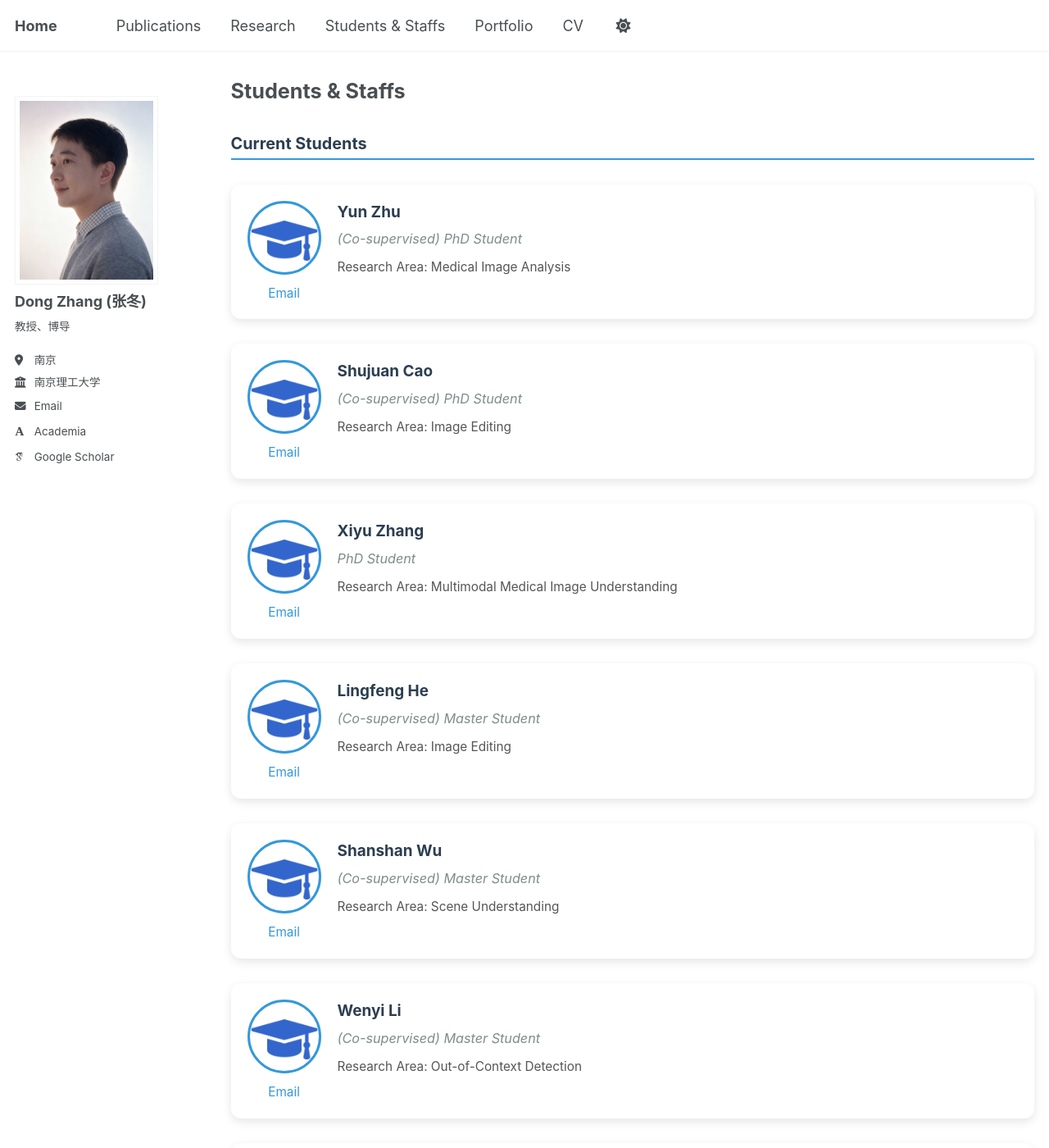
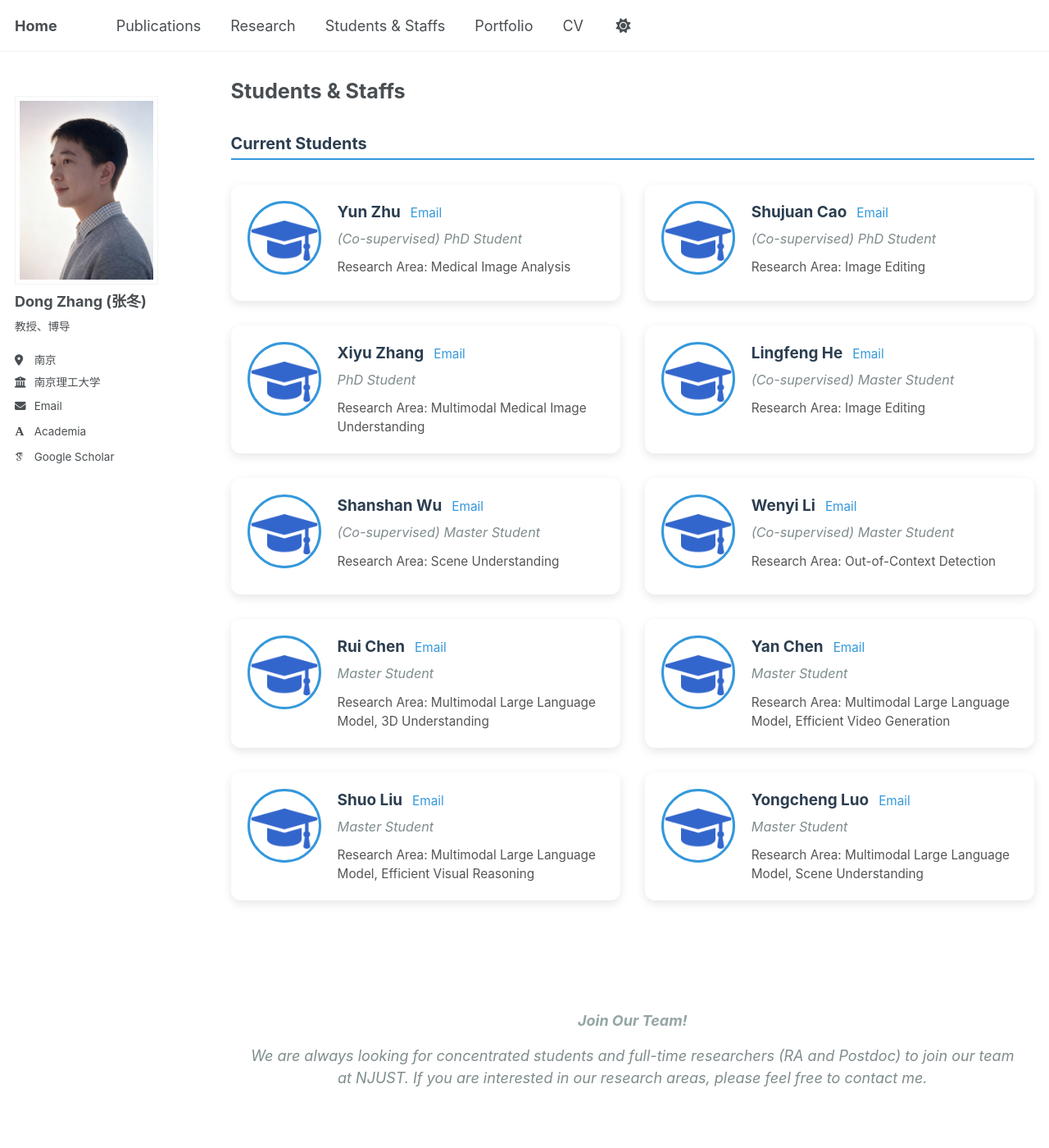
Before and after one commit to dongzhang89/dongzhang89.github.io, a Jekyll site: the page built from _pages/students-staffs.html, in a window 1280 px wide and 1400 px high. Shown: the whole window at 82% size. Built offline with Jekyll 4.4.1, drawn with Linux system fonts in a browser that asks for light colours; some web fonts are replaced; a script that is not in the unit is left out; some of the changed text lies outside the part shown.

Commit message:
Update students-staffs.html

```diff
--- a/_pages/students-staffs.html
+++ b/_pages/students-staffs.html
@@ -34,8 +34,8 @@ author_profile: true
 
 /* 人员卡片布局 */
 .people-gallery {
-  display: flex;
-  flex-direction: column;
+  display: grid;
+  grid-template-columns: repeat(2, minmax(0, 1fr));
   gap: 30px;
   margin-bottom: 40px;
 }
@@ -74,9 +74,15 @@ author_profile: true
 
 .person-links {
   display: flex;
-  flex-direction: column;
   align-items: center;
   gap: 6px;
+}
+
+.person-heading {
+  display: flex;
+  align-items: baseline;
+  gap: 12px;
+  margin-bottom: 6px;
 }
 
 .person-links a {
@@ -99,7 +105,6 @@ author_profile: true
   font-size: 1.05em;
   font-weight: bold;
   color: #2c3e50;
-  margin-bottom: 6px;
 }
 
 .person-title {
@@ -133,6 +138,7 @@ author_profile: true
 /* 响应式设计 */
 @media (max-width: 768px) {
   .people-gallery {
+    grid-template-columns: 1fr;
     gap: 20px;
   }
 
@@ -154,6 +160,10 @@ author_profile: true
 
   .person-right {
     text-align: center;
+  }
+
+  .person-heading {
+    justify-content: center;
   }
 
   .person-description {
@@ -184,12 +194,9 @@ author_profile: true
   <div class="person-card">
     <div class="person-left">
       <img src="{{ '/images/students/favicon.png' | prepend: base_path }}" alt="Student Photo" class="person-photo" onerror="this.style.display='none'" />
-      <div class="person-links">
-        <a href="zhuyunmissy@njust.edu.cn">Email</a>
-      </div>
     </div>
     <div class="person-right">
-      <div class="person-name">Yun Zhu</div>
+      <div class="person-heading"><div class="person-name">Yun Zhu</div><div class="person-links"><a href="zhuyunmissy@njust.edu.cn">Email</a></div></div>
       <div class="person-title">(Co-supervised) PhD Student</div>
       <div class="person-description">
         Research Area: Medical Image Analysis<br>
@@ -200,12 +207,9 @@ author_profile: true
   <div class="person-card">
     <div class="person-left">
       <img src="{{ '/images/students/favicon.png' | prepend: base_path }}" alt="Student Photo" class="person-photo" onerror="this.style.display='none'" />
-      <div class="person-links">
-        <a href="zhuyunmissy@njust.edu.cn">Email</a>
-      </div>
     </div>
     <div class="person-right">
-      <div class="person-name">Shujuan Cao</div>
+      <div class="person-heading"><div class="person-name">Shujuan Cao</div><div class="person-links"><a href="zhuyunmissy@njust.edu.cn">Email</a></div></div>
       <div class="person-title">(Co-supervised) PhD Student</div>
       <div class="person-description">
         Research Area: Image Editing<br>
@@ -215,12 +219,9 @@ author_profile: true
   <div class="person-card">
     <div class="person-left">
       <img src="{{ '/images/students/favicon.png' | prepend: base_path }}" alt="Student Photo" class="person-photo" onerror="this.style.display='none'" />
-      <div class="person-links">
-        <a href="#">Email</a>
-      </div>
     </div>
     <div class="person-right">
-      <div class="person-name">Xiyu Zhang</div>
+      <div class="person-heading"><div class="person-name">Xiyu Zhang</div><div class="person-links"><a href="#">Email</a></div></div>
       <div class="person-title">PhD Student</div>
       <div class="person-description">
         Research Area: Multimodal Medical Image Understanding<br>
@@ -231,12 +232,9 @@ author_profile: true
   <div class="person-card">
     <div class="person-left">
       <img src="{{ '/images/students/favicon.png' | prepend: base_path }}" alt="Student Photo" class="person-photo" onerror="this.style.display='none'" />
-      <div class="person-links">
-        <a href="helingfeng@njust.edu.cn">Email</a>
-      </div>
     </div>
     <div class="person-right">
-      <div class="person-name">Lingfeng He</div>
+      <div class="person-heading"><div class="person-name">Lingfeng He</div><div class="person-links"><a href="helingfeng@njust.edu.cn">Email</a></div></div>
       <div class="person-title">(Co-supervised) Master Student</div>
       <div class="person-description">
         Research Area: Image Editing<br>
@@ -247,12 +245,9 @@ author_profile: true
     <div class="person-card">
     <div class="person-left">
       <img src="{{ '/images/students/favicon.png' | prepend: base_path }}" alt="Student Photo" class="person-photo" onerror="this.style.display='none'" />
-      <div class="person-links">
-        <a href="#">Email</a>
-      </div>
     </div>
     <div class="person-right">
-      <div class="person-name">Shanshan Wu</div>
+      <div class="person-heading"><div class="person-name">Shanshan Wu</div><div class="person-links"><a href="#">Email</a></div></div>
       <div class="person-title">(Co-supervised) Master Student</div>
       <div class="person-description">
         Research Area: Scene Understanding<br>
@@ -263,12 +258,9 @@ author_profile: true
     <div class="person-card">
     <div class="person-left">
       <img src="{{ '/images/students/favicon.png' | prepend: base_path }}" alt="Student Photo" class="person-photo" onerror="this.style.display='none'" />
-      <div class="person-links">
-        <a href="#">Email</a>
-      </div>
     </div>
     <div class="person-right">
-      <div class="person-name">Wenyi Li</div>
+      <div class="person-heading"><div class="person-name">Wenyi Li</div><div class="person-links"><a href="#">Email</a></div></div>
       <div class="person-title">(Co-supervised) Master Student</div>
       <div class="person-description">
         Research Area: Out-of-Context Detection<br>
@@ -279,12 +271,9 @@ author_profile: true
   <div class="person-card">
     <div class="person-left">
       <img src="{{ '/images/students/favicon.png' | prepend: base_path }}" alt="Student Photo" class="person-photo" onerror="this.style.display='none'" />
-      <div class="person-links">
-        <a href="helingfeng@njust.edu.cn">Email</a>
-      </div>
     </div>
     <div class="person-right">
-      <div class="person-name">Rui Chen</div>
+      <div class="person-heading"><div class="person-name">Rui Chen</div><div class="person-links"><a href="helingfeng@njust.edu.cn">Email</a></div></div>
       <div class="person-title">Master Student</div>
       <div class="person-description">
         Research Area: Multimodal Large Language Model, 3D Understanding<br>
@@ -296,12 +285,9 @@ author_profile: true
   <div class="person-card">
     <div class="person-left">
       <img src="{{ '/images/students/favicon.png' | prepend: base_path }}" alt="Student Photo" class="person-photo" onerror="this.style.display='none'" />
-      <div class="person-links">
-        <a href="#">Email</a>
-      </div>
     </div>
     <div class="person-right">
-      <div class="person-name">Yan Chen</div>
+      <div class="person-heading"><div class="person-name">Yan Chen</div><div class="person-links"><a href="#">Email</a></div></div>
       <div class="person-title">Master Student</div>
       <div class="person-description">
         Research Area: Multimodal Large Language Model, Efficient Video Generation<br>
@@ -312,12 +298,9 @@ author_profile: true
   <div class="person-card">
     <div class="person-left">
       <img src="{{ '/images/students/favicon.png' | prepend: base_path }}" alt="Student Photo" class="person-photo" onerror="this.style.display='none'" />
-      <div class="person-links">
-        <a href="#">Email</a>
-      </div>
     </div>
     <div class="person-right">
-      <div class="person-name">Shuo Liu</div>
+      <div class="person-heading"><div class="person-name">Shuo Liu</div><div class="person-links"><a href="#">Email</a></div></div>
       <div class="person-title">Master Student</div>
       <div class="person-description">
         Research Area: Multimodal Large Language Model, Efficient Visual Reasoning<br>
@@ -328,12 +311,9 @@ author_profile: true
   <div class="person-card">
     <div class="person-left">
       <img src="{{ '/images/students/favicon.png' | prepend: base_path }}" alt="Student Photo" class="person-photo" onerror="this.style.display='none'" />
-      <div class="person-links">
-        <a href="#">Email</a>
-      </div>
     </div>
     <div class="person-right">
-      <div class="person-name">Yongcheng Luo</div>
+      <div class="person-heading"><div class="person-name">Yongcheng Luo</div><div class="person-links"><a href="#">Email</a></div></div>
       <div class="person-title">Master Student</div>
       <div class="person-description">
         Research Area: Multimodal Large Language Model, Scene Understanding<br>
```
